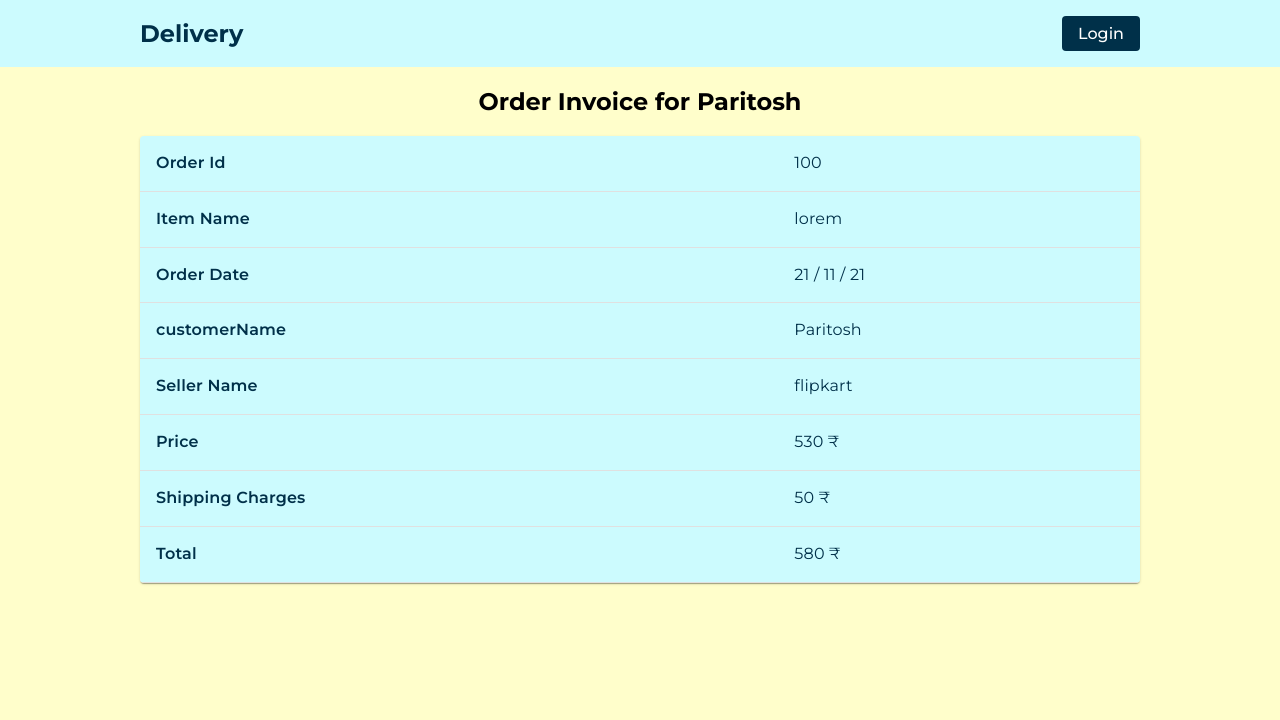
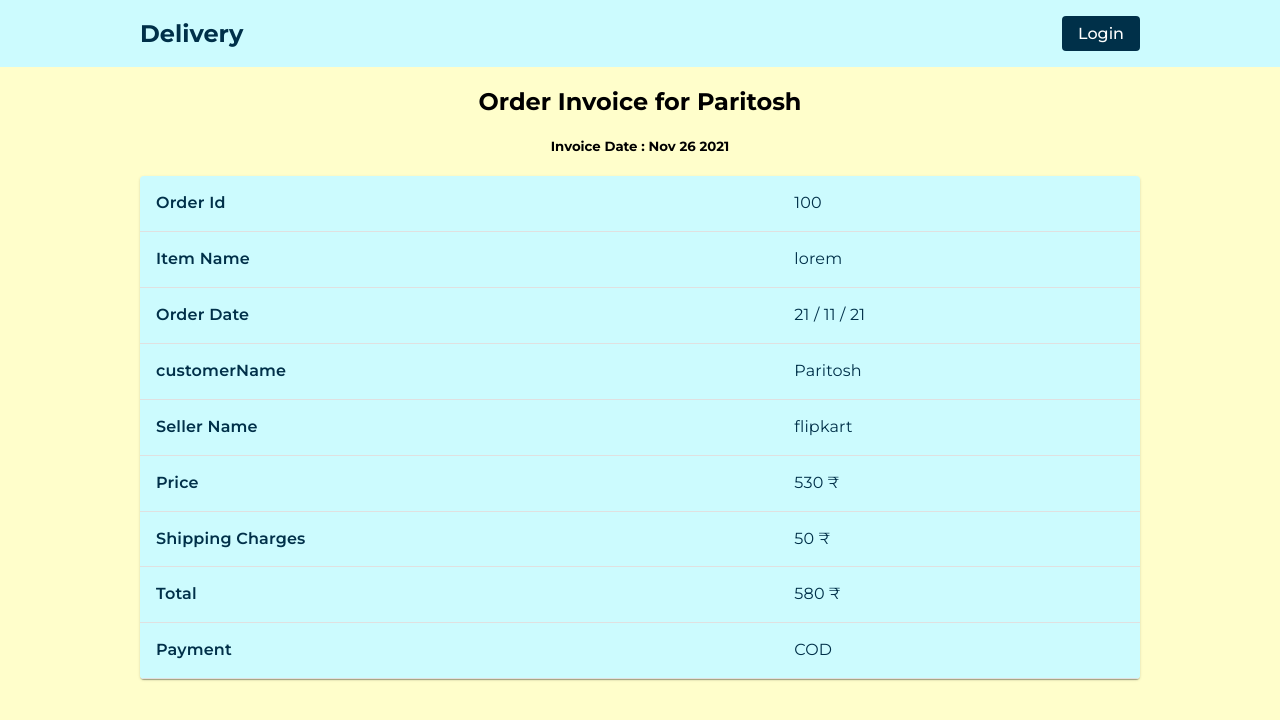
Before and after one commit to ZuberDunge/delivery-and-invoice, a React (Create React App) app: page /invoice/view/1 in a window 1280 px wide. Shown: the top 720 px of the page. Built offline with nearby package versions, Linux system fonts and the light colour scheme.

Commit message:
Update : invoice page

```diff
--- a/src/component/Invoice.js
+++ b/src/component/Invoice.js
@@ -15,12 +15,13 @@ function Invoice() {
     const { id } = useParams()
     let OrderDeatil = shippingData.find(order => order.id === parseInt(id))
     let shippingCharges = 50;
+    let currentDate = (new Date()).toString().split(' ').splice(1, 3).join(' ');
     return (
         <div className="invoice-container">
 
 
             <h2>Order Invoice for {OrderDeatil.customerName} </h2>
-
+            <h5>Invoice Date : {currentDate} </h5>
             <TableContainer component={Paper}>
                 <Table sx={{ maxWidth: 1400, margin: "auto" }} aria-label="simple table">
                     <TableBody>
@@ -69,6 +70,11 @@ function Invoice() {
                             <TableCell align="left">{+shippingCharges + +OrderDeatil.price} ₹
                             </TableCell>
                         </TableRow>
+                        <TableRow >
+                            <TableCell component="th" align="left">Payment</TableCell>
+                            <TableCell align="left">{OrderDeatil.paymentMode}
+                            </TableCell>
+                        </TableRow>
                     </TableBody>
                 </Table>
             </TableContainer>
--- a/src/component/context/context.js
+++ b/src/component/context/context.js
@@ -14,6 +14,7 @@ const ShippingDataProvider = (props) => {
             customerName: "Paritosh",
             Address: 'Timarpur',
             sellerName: "flipkart",
+            paymentMode: "COD"
         },
         {
             id: 2,
@@ -26,6 +27,7 @@ const ShippingDataProvider = (props) => {
             customerName: "Rahul",
             Address: 'sant nagar',
             sellerName: "Grocery Guru",
+            paymentMode: "Paid"
         }, {
             id: 3,
             status: 'Delivered',
@@ -37,6 +39,7 @@ const ShippingDataProvider = (props) => {
             customerName: "Viraj",
             Address: 'Gujrat',
             sellerName: "Amazon",
+            paymentMode: "Paid"
         },
         {
             id: 4,
@@ -49,6 +52,7 @@ const ShippingDataProvider = (props) => {
             customerName: "Rahul",
             Address: 'New Delhi',
             sellerName: "Paritosh",
+            paymentMode: "COD"
         },
     ])
     const shippingData = shippingDetails;
```
